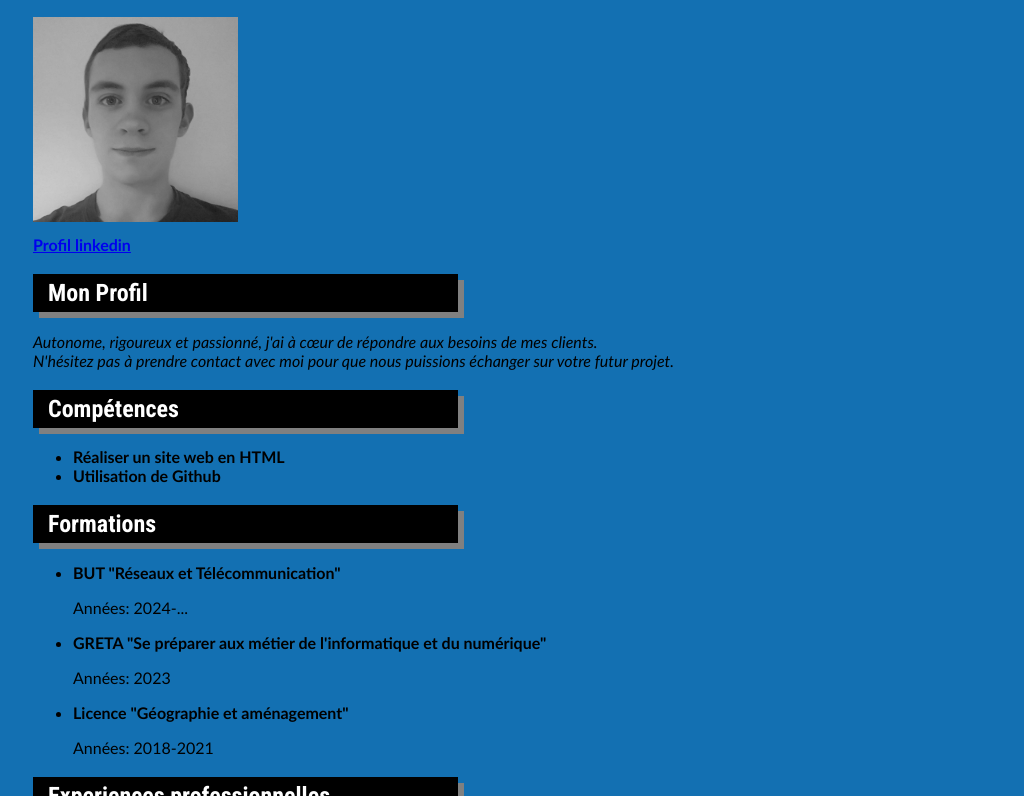
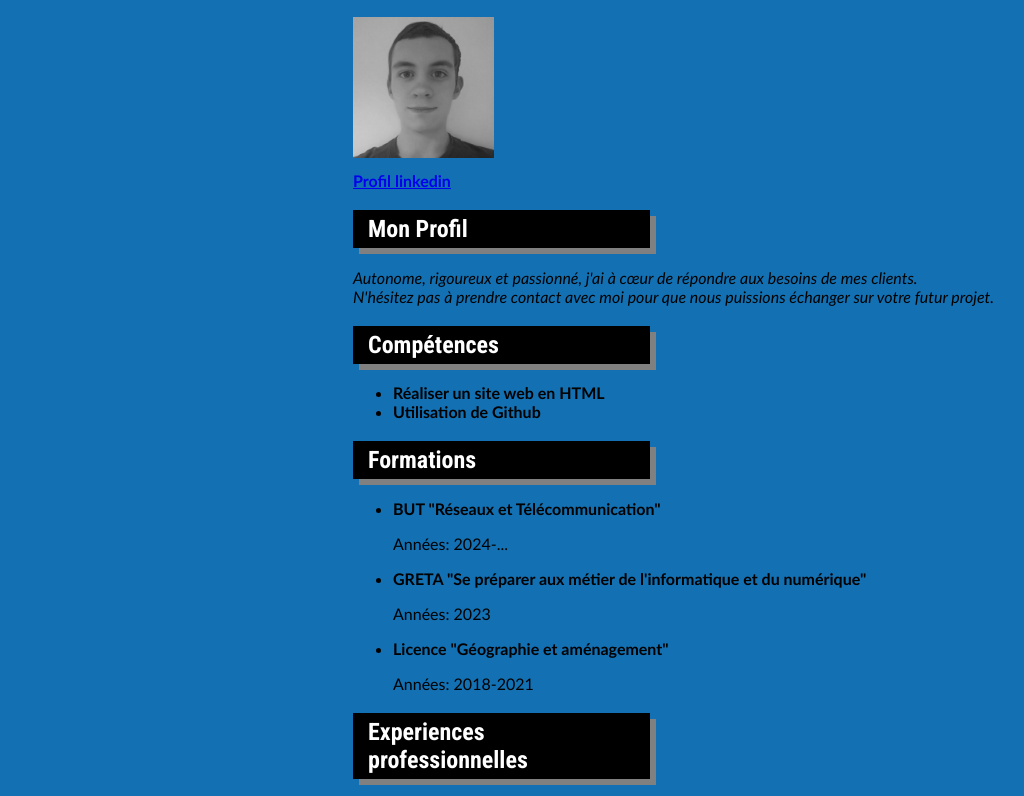
Before and after one commit to Juribard/TP1, a plain HTML site: page index.html in a window 1280 px wide. Shown: the part 115-911 px from the top of the page, without its empty margins (95-1119 px from the left). Drawn offline with Linux system fonts and the light colour scheme.

Commit message:
First commit

```diff
--- a/Styles/index.css
+++ b/Styles/index.css
@@ -7,7 +7,7 @@ body {
     position: relative;
     top: 5px;
     bottom: 5px;
-    margin-left: 10%;
+    margin-left: 35%;
     margin-right: 10%;
     margin-bottom: 10px;
 }
```
